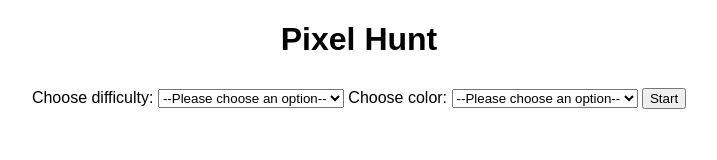
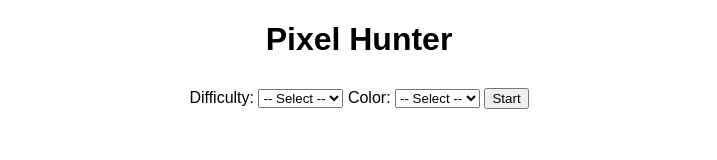
Before and after one commit to Luubaaaa20/JavaScript_lab5, a plain HTML site: page index.html in a window 1280 px wide. Shown: the whole page, without its empty margins (281-998 px from the left). Drawn offline with Linux system fonts and the light colour scheme.

Commit message:
Update index.html

```diff
--- a/index.html
+++ b/index.html
@@ -2,28 +2,34 @@
 <html lang="en">
 <head>
     <meta charset="UTF-8">
-    <title>Pixel Hunt</title>
+    <title>Pixel Hunter</title>
     <link rel="stylesheet" href="style.css">
 </head>
 <body>
-    <h1>Pixel Hunt</h1>
+    <h1>Pixel Hunter</h1>
 
     <div class="menu">
-        <label>Choose difficulty:
+        <label>Difficulty:
             <select id="difficulty">
-                <option value="">--Please choose an option--</option>
-                <option value="lazy">Lazy</option>
-                <option value="normal">Normal</option>
-                <option value="hard">Catch me if you can</option>
+                <option value="">-- Select --</option>
+                <option value="easy">Easy</option>
+                <option value="medium">Medium</option>
+                <option value="hard">Hard</option>
+                <option value="insane">Insane</option>
             </select>
         </label>
 
-        <label>Choose color:
+        <label>Color:
             <select id="color">
-                <option value="">--Please choose an option--</option>
+                <option value="">-- Select --</option>
                 <option value="red">Red</option>
                 <option value="green">Green</option>
                 <option value="blue">Blue</option>
+                <option value="yellow">Yellow</option>
+                <option value="purple">Purple</option>
+                <option value="orange">Orange</option>
+                <option value="pink">Pink</option>
+                <option value="black">Black</option>
             </select>
         </label>
 
```
